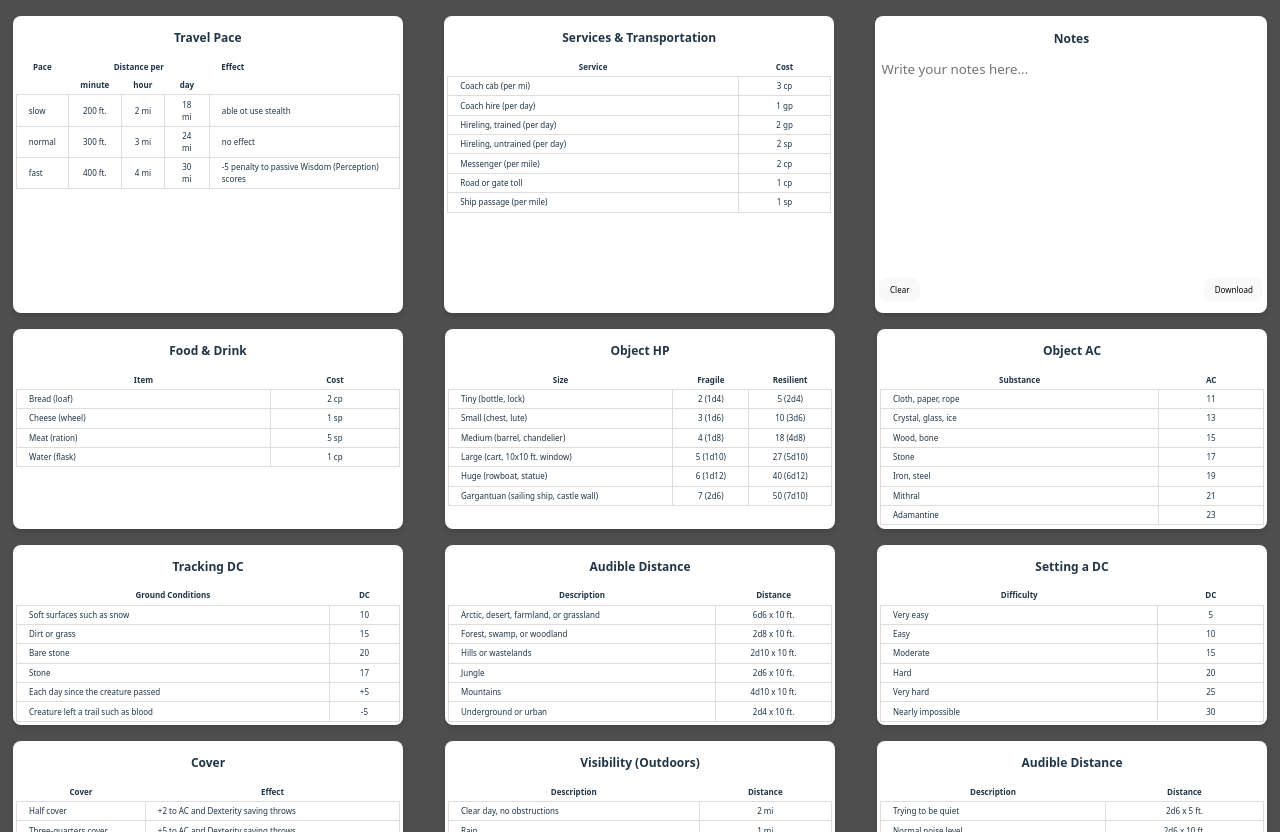
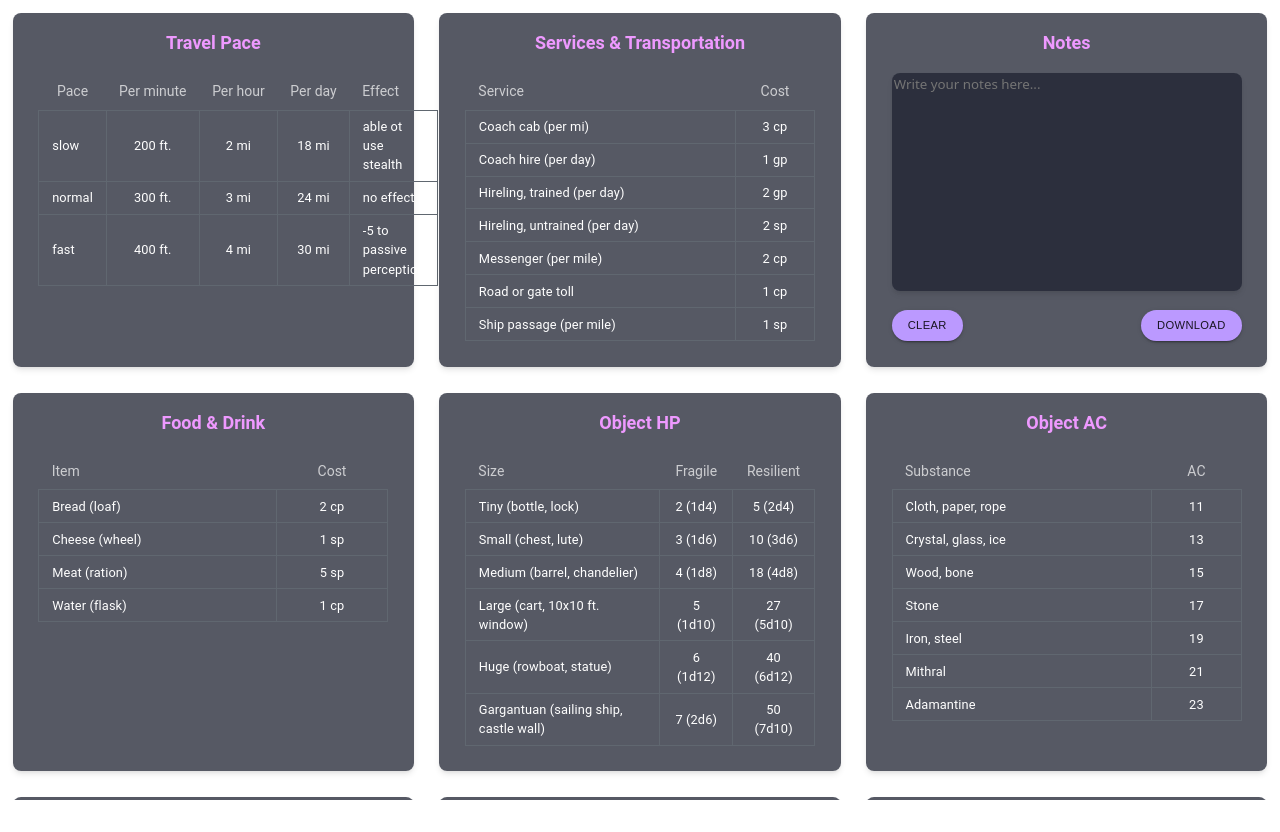
Before and after one commit to johneckert/owlbear-dmscreen, a website built with Vite: page index.html in a window 1280 px wide. After the commit the page ends 800 px from the top, so only its background shows below. Built offline with nearby package versions, Linux system fonts and the light colour scheme.

Commit message:
styles and layout

```diff
--- a/src/main.js
+++ b/src/main.js
@@ -1,6 +1,6 @@
 import './style.css'
 import { travelPace } from './tables/travelPace';
-import { servicesAndTransportation } from './tables/servicesAndtransportation';
+import { servicesAndTransportation } from './tables/servicesAndTransportation';
 import { foodAndDrink } from './tables/foodAndDrink';
 import { objectHP } from './tables/objectHP';
 import { objectAC } from './tables/objectAC';
--- a/src/style.css
+++ b/src/style.css
@@ -1,63 +1,52 @@
 :root {
-  font-family: system-ui, Avenir, Helvetica, Arial, sans-serif;
+  color: rgb(255, 255, 255);
+  font-family: Roboto, Helvetica, Arial, sans-serif;
+  font-weight: 400;
+  font-size: 0.8rem;
   line-height: 1.5;
-  font-weight: 400;
-
-  color-scheme: light dark;
-  color: rgba(255, 255, 255, 0.87);
-  background-color: #242424;
-
-  font-synthesis: none;
-  text-rendering: optimizeLegibility;
-  -webkit-font-smoothing: antialiased;
-  -moz-osx-font-smoothing: grayscale;
-}
-
-a {
-  font-weight: 500;
-  color: #646cff;
-  text-decoration: inherit;
-}
-a:hover {
-  color: #535bf2;
-}
-
-h1 {
-  font-size: 3.2em;
-  line-height: 1.1;
-}
-
-h2 {
-  font-size: 1.5em;
-  line-height: 1.2;
+  letter-spacing: 0.00938em;
 }
 
 body {
   margin: 0;
   padding: 0;
+  background: transparent;
 }
 
 #app {
   position: relative;
-  margin: 0;
-  padding: 1em 0;
+  overflow-x: hidden;
   width: 100vw;
   height: 100vh;
-  overflow-x: hidden;
-  background-color: #4e4e4e;
 }
 
 #container {
-  position: relative;
   display: flex;
   justify-content: space-around;
   flex-wrap: wrap;
   overflow-x: hidden;
-  gap: 1em 1em;
-  width: 100vw;
-  margin: 0;
-  padding: 0;
+  gap: 2em 2em;
+  height: calc(100vh - 2em);
+  width: calc(100vw - 2em);
+  padding: 1em;
 }
+
+h2 {
+  font-size: 18px;
+  font-weight: 700;
+  line-height: 24px;
+  letter-spacing: normal;
+  color: rgb(238, 153, 255)
+}
+
+h3, th {
+  font-size: 14px;
+  font-weight: 400;
+  line-height: 24px;
+  letter-spacing: normal;
+  text-wrap: nowrap;
+}
+
 
 .card {
   display: flex;
@@ -65,67 +54,106 @@ body {
   flex-direction: column;
   align-items: start;
   justify-content: flex-start;
-  width: 30%;
-  padding: 0.4em;
+  padding: 0 2em 2em 2em;
   border-radius: 8px;
-  font-size: 0.5em;
-  background-color: #ffffff;
+  width: calc(100vw / 3 - 6em);
+  background-color: rgba(30, 34, 49, 0.75);
   box-shadow: rgba(0, 0, 0, 0.1) 0px 4px 6px -1px,
               rgba(0, 0, 0, 0.06) 0px 2px 4px -1px;
 }
 
-.card.notepad {
-  padding: 0.5em;
+.card.half-screen {
+  width: calc(50% - 5em);
 }
+
+
 
 .card.notepad > textarea {
   resize: none;
+  background-color: rgba(30, 34, 49, 0.75);
+  box-shadow: rgba(0, 0, 0, 0.1) 0px 4px 6px -1px,
+              rgba(0, 0, 0, 0.06) 0px 2px 4px -1px;
   border: 1px solid #ddd;
+  color: rgb(255, 255, 255);
   width: 100%;
   height: 100%;
   box-sizing: border-box;
   border: none;
+  border-radius: 8px;
   font-family: system-ui, Avenir, Helvetica, Arial, sans-serif;
   line-height: 1.5;
   font-weight: 400;
+  margin-bottom: 0.5rem;
 
+}
+
+.card.notepad > textarea:focus {
+  outline: none !important;
+  border: 1px solid rgb(238, 153, 255);
+  box-shadow: rgba(0, 0, 0, 0.1) 0px 4px 6px -1px,
+              rgba(0, 0, 0, 0.06) 0px 2px 4px -1px;
 }
 
 .card > h2 {
   margin: 1em auto;
 }
+
+.card > h3 {
+  margin: 0 auto;
+  color: rgb(255, 255, 255)
+}
+
+.card > h3:not(:nth-child(2)) {
+  margin-top: 2em;
+}
+
+.card p {
+  padding: 0 2rem 1rem 2rem;
+  margin: 0;
+  color: rgba(255, 255, 255, 0.7);
+}
+
+.card > .definition-list {
+  position: relative;
+  width: calc(100% - 2rem);
+  margin-top: 2rem;
+  margin-bottom: 2em;
+  border: 1px solid rgba(255, 255, 255, 0.7);
+  border-radius: 8px;
+  padding: 1rem;
+}
+
+.card > .definition-list > p {
+  margin: 0;
+  padding: 0;
+}
+
+.card > .definition-list > p > span {
+  font-weight: 500;
+  color: rgb(238, 153, 255)
+}
+
 .card > table {
   width: 100%;
   border-collapse: collapse;
 }
-.card > table th,
-.card > table td {
-  padding: 0.4em 1.5em;
+.card th,
+.card td {
+  padding: 0.5rem 1rem;
   text-align: center;
 }
 
-.card > table td {
-  border: 1px solid #ddd;
+.card th {
+  color: rgba(255, 255, 255, 0.7)
 }
 
-
-.card > table th {
-  font-weight: 600;
+.card td {
+  border: 1px solid rgb(96, 103, 112);
+  font-weight: 400;
 }
 
-.card > table tr > td:first-child {
+.card td:first-child {
   text-align: left;
-}
-
-.card.two-span {
-  width: calc(66% - 1em);
-}
-.card.three-span {
-  width: calc(100% - 4em) ;
-}
-
-.card.half-screen {
-  width: calc(50% - 6em);
 }
 
 .text, .text * {
@@ -133,23 +161,32 @@ body {
 }
 
 button {
-  border-radius: 8px;
-  border: 1px solid transparent;
-  padding: 0.6em 1.2em;
-  margin: 1em 0;
-  font-size: 1em;
+  display: inline-flex;
+  align-items: center;
+  justify-content: center;
+  cursor: pointer;
   font-weight: 500;
-  font-family: inherit;
-  background-color: #1a1a1a;
-  cursor: pointer;
-  transition: border-color 0.25s;
+  font-size: 0.875rem;
+  line-height: 1.75;
+  letter-spacing: 0.02857em;
+  text-transform: uppercase;
+  color: rgba(0, 0, 0, 0.87);
+  background-color: rgb(187, 153, 255);
+  box-shadow: rgba(0, 0, 0, 0.2) 0px 3px 1px -2px, rgba(0, 0, 0, 0.14) 0px 2px 2px 0px, rgba(0, 0, 0, 0.12) 0px 1px 5px 0px;
+  outline: 0px;
+  border-width: 0px;
+  border-radius: 16px;
+  margin: 0px;
+  text-decoration: none;
+  padding: 6px 16px;
+  border-radius: 16px;
+  transition: background-color 250ms cubic-bezier(0.4, 0, 0.2, 1), box-shadow 250ms cubic-bezier(0.4, 0, 0.2, 1), border-color 250ms cubic-bezier(0.4, 0, 0.2, 1), color 250ms cubic-bezier(0.4, 0, 0.2, 1);
 }
+
 button:hover {
-  border-color: #646cff;
-}
-button:focus,
-button:focus-visible {
-  outline: 4px auto -webkit-focus-ring-color;
+    text-decoration: none;
+    background-color: rgb(130, 107, 178);
+    box-shadow: rgba(0, 0, 0, 0.2) 0px 2px 4px -1px, rgba(0, 0, 0, 0.14) 0px 4px 5px 0px, rgba(0, 0, 0, 0.12) 0px 1px 10px 0px;
 }
 
 .button-container {
@@ -158,16 +195,3 @@ button:focus-visible {
   width: 100%;
   margin-top: 1em;
 }
-
-@media (prefers-color-scheme: light) {
-  :root {
-    color: #213547;
-    background-color: #ffffff;
-  }
-  a:hover {
-    color: #747bff;
-  }
-  button {
-    background-color: #f9f9f9;
-  }
-}
--- a/src/tables/audibleDistance.js
+++ b/src/tables/audibleDistance.js
@@ -6,7 +6,7 @@ export const audibleDistance = () => {
     <table>
       <thead>
         <tr>
-          <th>Description</th>
+          <th class="text">Description</th>
           <th>Distance</th>
         </tr>
       </thead>
--- a/src/tables/cover.js
+++ b/src/tables/cover.js
@@ -6,7 +6,7 @@ export const cover = () => {
     <table>
       <thead>
         <tr>
-          <th>Cover</th>
+          <th class="text">Cover</th>
           <th>Effect</th>
         </tr>
       </thead>
--- a/src/tables/foodAndDrink.js
+++ b/src/tables/foodAndDrink.js
@@ -6,7 +6,7 @@ export const foodAndDrink = () => {
     <table>
       <thead>
         <tr>
-          <th>Item</th>
+          <th class="text">Item</th>
           <th>Cost</th>
         </tr>
       </thead>
--- a/src/tables/intelligence.js
+++ b/src/tables/intelligence.js
@@ -3,24 +3,14 @@ export const intelligence = () => {
   intelligence.classList.add('card', 'half-screen');
   intelligence.innerHTML = `
     <h2>Intelligence</h2>
-     <table class="text">
+    <div class="definition-list">
+      <p class="definition"><span>Arcana:</span> Measures a character's knowledge of magic, magical creatures, and magical phenomena.</p>
+      <p class="definition"><span>History:</span> Measures a character's knowledge of historical events, figures, and cultures.</p>
+      <p class="definition"><span>Nature:</span> Measures a character's knowledge of the natural world, including plants, animals, and geography.</p>
+      <p class="definition"><span>Religion:</span> Measures a character's knowledge of deities, religious practices, and religious lore.</p>
+    </div>
+    <table class="text">
       <thead>
-        <tr>
-          <th>Skill</th>
-          <th>Description</th>
-        </tr>
-          <tr>
-          <th>History</th>
-          <th>historical events, old kingdoms, legendary people.</th>
-        </tr>
-          <tr>
-          <th>Nature</th>
-          <th>Terrain, plants and animals.</th>
-        </tr>
-          <tr>
-          <th>Religion</th>
-          <th>Deities, rites and prayers, holy symbols.</th>
-        </tr>
         <tr>
           <th>Difficulty</th>
           <th>Examples</th>
--- a/src/tables/objectAC.js
+++ b/src/tables/objectAC.js
@@ -6,7 +6,7 @@ export const objectAC = () => {
     <table>
       <thead>
         <tr>
-          <th>Substance</th>
+          <th class="text">Substance</th>
           <th>AC</th>
         </tr>
       </thead>
--- a/src/tables/objectHP.js
+++ b/src/tables/objectHP.js
@@ -6,7 +6,7 @@ export const objectHP = () => {
     <table>
       <thead>
         <tr>
-          <th>Size</th>
+          <th class="text">Size</th>
           <th>Fragile</th>
           <th>Resilient</th>
         </tr>
--- a/src/tables/outdoorVisibility.js
+++ b/src/tables/outdoorVisibility.js
@@ -6,7 +6,7 @@ export const outdoorVisibility = () => {
     <table>
       <thead>
         <tr>
-          <th>Description</th>
+          <th class="text">Description</th>
           <th>Distance</th>
         </tr>
       </thead>
--- a/src/tables/servicesAndtransportation.js
+++ b/src/tables/servicesAndtransportation.js
@@ -6,7 +6,7 @@ export const servicesAndTransportation = () => {
     <table>
       <thead>
         <tr>
-          <th>Service</th>
+          <th class="text">Service</th>
           <th>Cost</th>
         </tr>
       </thead>
--- a/src/tables/settingDC.js
+++ b/src/tables/settingDC.js
@@ -6,7 +6,7 @@ export const settingDC = () => {
     <table>
       <thead>
         <tr>
-          <th>Difficulty</th>
+          <th class="text">Difficulty</th>
           <th>DC</th>
         </tr>
       </thead>
--- a/src/tables/trackingDC.js
+++ b/src/tables/trackingDC.js
@@ -6,7 +6,7 @@ export const trackingDC = () => {
     <table>
       <thead>
         <tr>
-          <th>Ground Conditions</th>
+          <th class="text">Ground Conditions</th>
           <th>DC</th>
         </tr>
       </thead>
--- a/src/tables/travelPace.js
+++ b/src/tables/travelPace.js
@@ -7,16 +7,10 @@ export const travelPace = () => {
       <thead>
         <tr>
           <th>Pace</th>
-          <th colspan="3">Distance per</th>
+          <th>Per minute</th>
+          <th>Per hour</th>
+          <th> Per day</th>
           <th class="text">Effect</th>
-
-        </tr>
-        <tr>
-          <th></th>
-          <th>minute</th>
-          <th>hour</th>
-          <th>day</th>
-          <th></th>
         </tr>
       </thead>
       <tbody>
@@ -39,7 +33,7 @@ export const travelPace = () => {
           <td>400 ft.</td>
           <td>4 mi</td>
           <td>30 mi</td>
-          <td class="text">-5 penalty to passive Wisdom (Perception) scores</td>
+          <td class="text">-5 to passive perception</td>
         </tr>
       </tbody>
     </table>
```
